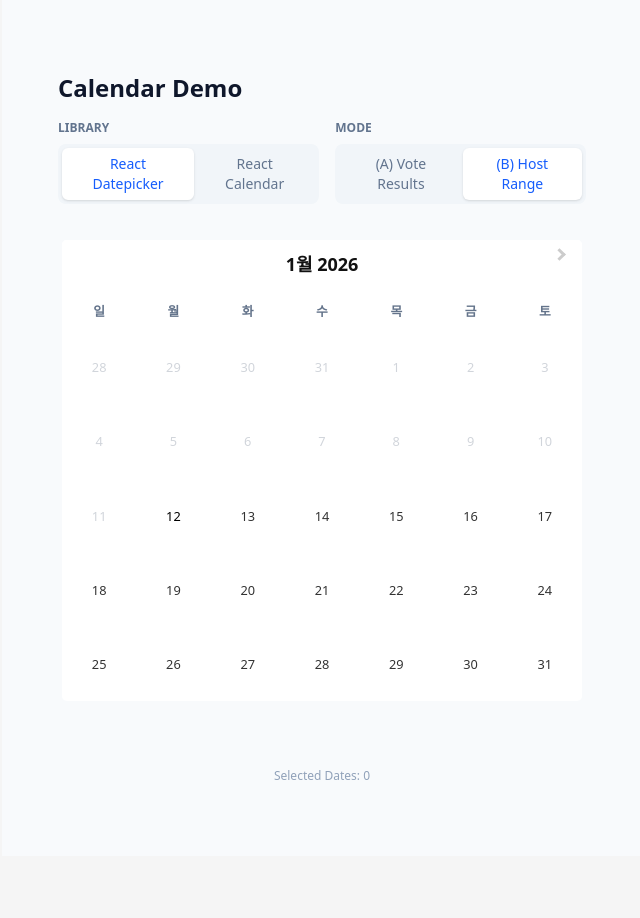
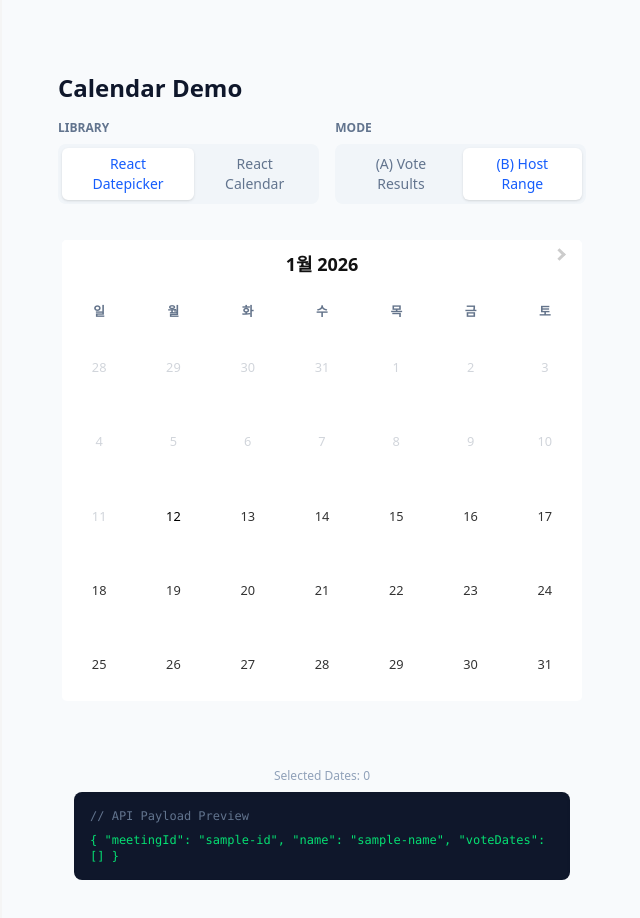
Before and after one commit to YAPP-Github/27th-Web-Team-2-FE, a Next.js app: page /calendar-demo in a window 1280 px wide. Both pictures are taken after a click on the button "(B) Host Range". Shown: the top 918 px of the page, without its empty margins (318-958 px from the left). Before the commit the page ends 856 px from the top, so only its background shows below. Built offline with nearby package versions, Linux system fonts and the light colour scheme; a web font is replaced by a local one.

Commit message:
feat: 선택날짜 관리 훅 구현

```diff
--- /dev/null
+++ b/src/features/host-range-selector/lib/index.ts
@@ -0,0 +1,2 @@
+export * from './dateUtils';
+export * from './useDateSelection';
--- /dev/null
+++ b/src/features/host-range-selector/lib/useDateSelection.ts
@@ -0,0 +1,45 @@
+import { format, parseISO } from 'date-fns';
+import { useCallback, useMemo, useState } from 'react';
+
+import { toggleDatesSmart } from './dateUtils';
+
+/**
+ * ReactDatepickerAdapter를 위한 날짜 선택 관리 커스텀 훅
+ * - Date[] 상태를 관리하며 API 요청을 위한 "yyyy-MM-dd" 형식의 문자열 배열을 제공합니다.
+ */
+export const useDateSelection = (initialDateStrings: string[] = []) => {
+  // 초기값으로 전달된 "yyyy-MM-dd" 문자열을 Date 객체로 변환하여 상태 초기화
+  const [selectedDates, setSelectedDates] = useState<Date[]>(() =>
+    initialDateStrings.map((dateStr) => parseISO(dateStr)),
+  );
+
+  // 계산된 값: "2026-01-14" 형식의 문자열 배열
+  const formattedDates = useMemo(() => {
+    return selectedDates.map((date) => format(date, 'yyyy-MM-dd')).sort(); // 일관된 출력을 위해 정렬
+  }, [selectedDates]);
+
+  /**
+   * Adapter로부터 변경된 날짜 배열을 받아 상태를 업데이트합니다.
+   * (ReactDatepickerAdapter 내부의 드래그 로직 등에 의해 계산된 최종 Date[]를 받음)
+   */
+  const handleDateChange = useCallback((newDates: Date[]) => {
+    // UX를 위해 시간순 정렬
+    const sortedDates = [...newDates].sort((a, b) => a.getTime() - b.getTime());
+    setSelectedDates(sortedDates);
+  }, []);
+
+  /**
+   * 특정 날짜를 토글합니다 (Adapter 외부에서 개별 클릭 등으로 제어할 경우 사용)
+   */
+  const toggleDate = useCallback((date: Date) => {
+    setSelectedDates((prev) => toggleDatesSmart(prev, [date]));
+  }, []);
+
+  return {
+    selectedDates, // <ReactDatepickerAdapter selectedDates={...} /> 에 전달
+    formattedDates, // API 요청 페이로드용: { voteDates: formattedDates }
+    handleDateChange, // <ReactDatepickerAdapter onChange={...} /> 에 전달
+    toggleDate, // 필요 시 사용
+    setSelectedDates, // 직접 상태 설정이 필요할 경우
+  };
+};
--- a/src/widgets/calendar-demo/ui.tsx
+++ b/src/widgets/calendar-demo/ui.tsx
@@ -3,6 +3,7 @@
 import { useState } from 'react';
 
 import { generateMockVoteData } from '@/entities/voteDateStat/mock';
+import { useDateSelection } from '@/features/host-range-selector/lib';
 import { ReactCalendarAdapter as ReactCalendarHostRangeSelector } from '@/features/host-range-selector/ui/adapters/ReactCalendarAdapter';
 // Adapters - Host
 import { ReactDatepickerAdapter as ReactDatePickerHostRangeSelector } from '@/features/host-range-selector/ui/adapters/ReactDatepickerAdapter';
@@ -36,7 +37,8 @@ export function CalendarDemoWidget() {
   const [mode, setMode] = useState<ModeType>('vote');
 
   // Host Mode State
-  const [selectedDates, setSelectedDates] = useState<Date[]>([]);
+  const { selectedDates, handleDateChange, formattedDates } =
+    useDateSelection();
 
   return (
     <div className='mx-auto max-w-xl space-y-8 p-6'>
@@ -89,12 +91,12 @@ export function CalendarDemoWidget() {
           library === 'datepicker' ? (
             <ReactDatePickerHostRangeSelector
               selectedDates={selectedDates}
-              onChange={setSelectedDates}
+              onChange={handleDateChange}
             />
           ) : library === 'calendar' ? (
             <ReactCalendarHostRangeSelector
               selectedDates={selectedDates}
-              onChange={setSelectedDates}
+              onChange={handleDateChange}
             />
           ) : (
             // <MultiDatePickerHostRangeSelector
@@ -108,8 +110,22 @@ export function CalendarDemoWidget() {
       </main>
 
       {mode === 'host' && (
-        <div className='text-center text-xs text-slate-400'>
-          Selected Dates: {selectedDates.length}
+        <div className='space-y-2 p-4 pt-0'>
+          <div className='text-center text-xs text-slate-400'>
+            Selected Dates: {selectedDates.length}
+          </div>
+          <div className='rounded-lg bg-slate-900 p-4 font-mono text-xs text-green-400 shadow-inner'>
+            <p className='mb-2 text-slate-500'>{'// API Payload Preview'}</p>
+            {JSON.stringify(
+              {
+                meetingId: 'sample-id',
+                name: 'sample-name',
+                voteDates: formattedDates,
+              },
+              null,
+              2,
+            )}
+          </div>
         </div>
       )}
     </div>
```
